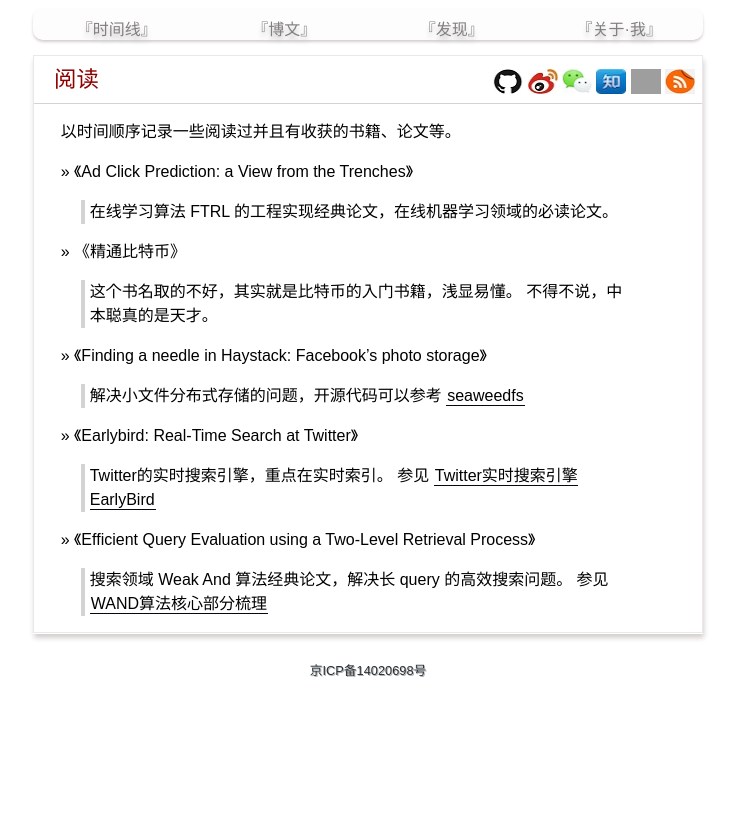
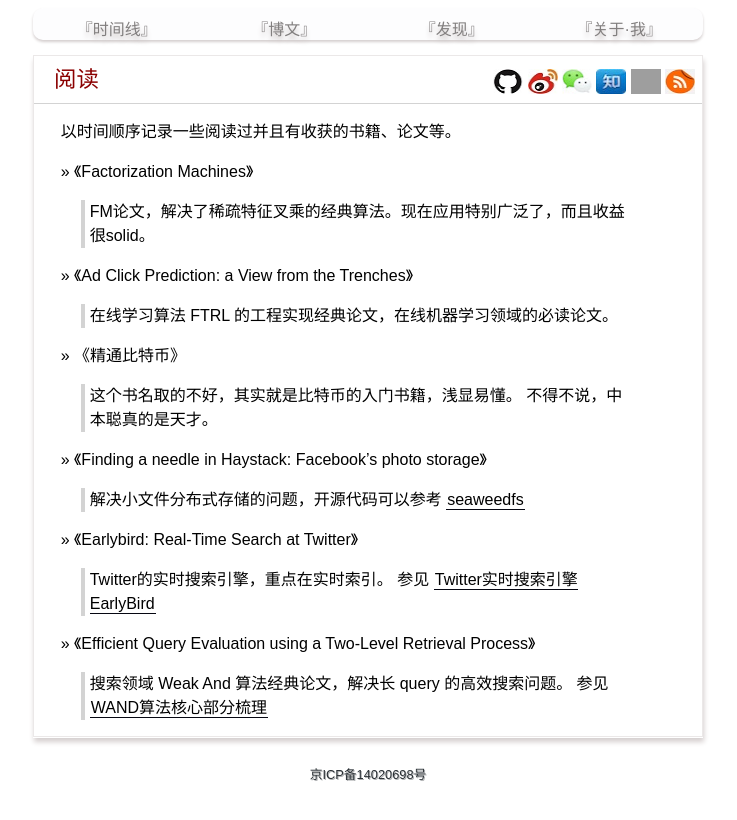
Before and after one commit to yanyiwu/blog, a Jekyll site: the page built from reading.md, in a window 1280 px wide. Shown: the top 820 px of the page, without its empty margins (272-1009 px from the left). Built offline with Jekyll 4.4.1, drawn with Linux system fonts in a browser that asks for light colours; Markdown is read by kramdown in place of the engine named in the settings; comment, search, counter and statistics services are not loaded; grey boxes are pictures that could not be loaded.

Commit message:
[reading] fm

```diff
--- a/reading.md
+++ b/reading.md
@@ -4,6 +4,10 @@ title: 阅读
 ---
 
 以时间顺序记录一些阅读过并且有收获的书籍、论文等。
+
+&raquo; 《Factorization Machines》
+
+> FM论文，解决了稀疏特征叉乘的经典算法。现在应用特别广泛了，而且收益很solid。
 
 &raquo; 《Ad Click Prediction: a View from the Trenches》
 
```
